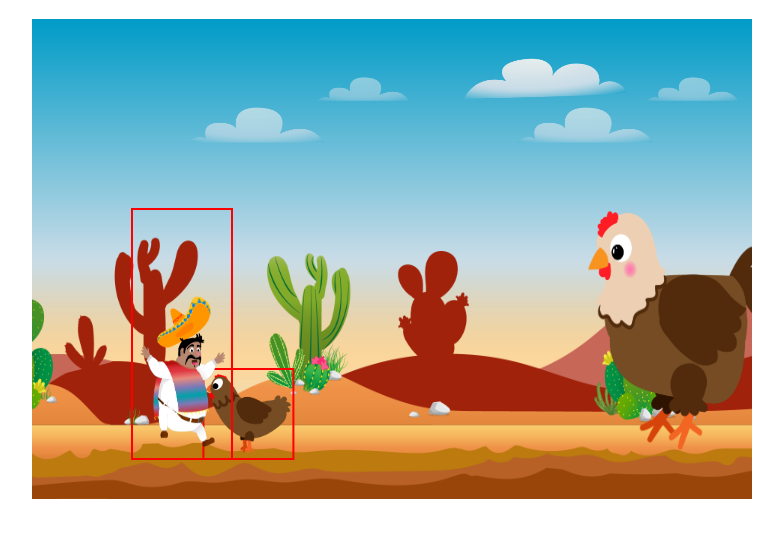
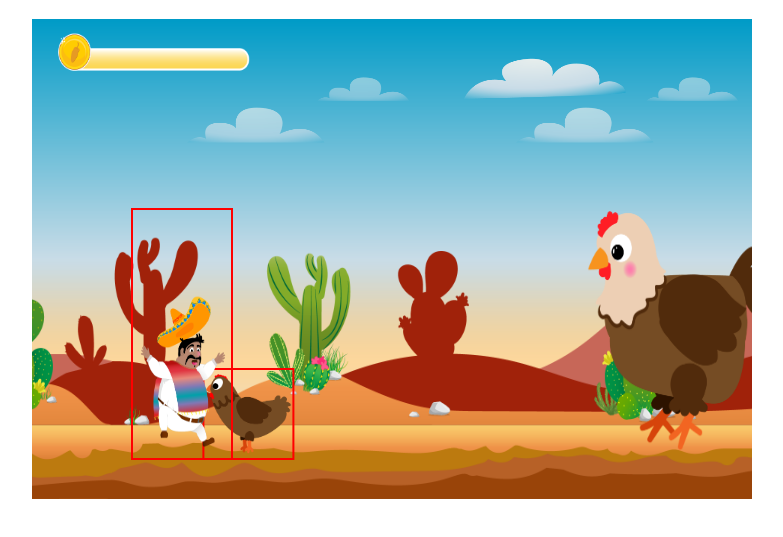
Before and after one commit to LukasStrnad-exe/El-Pollo-Loco, a plain HTML site: page index.html in a window 1280 px wide. Shown: the part 61-598 px from the top of the page, without its empty margins (248-1031 px from the left). Drawn offline with Linux system fonts and the light colour scheme.

Commit message:
added lifebar

```diff
--- /dev/null
+++ b/classes/drawable-object.class.js
@@ -0,0 +1,40 @@
+class DrawableObject {
+
+    x = 20;
+    y = 280;
+    img;
+    height = 150;
+    width = 100;
+    ImageCache = {};
+    currentImage = 0;
+
+
+    loadImage(path) {
+        this.img = new Image();
+        this.img.src = path;
+    }
+
+    loadImages(arr) {
+        arr.forEach((path) => {
+            let img = new Image();
+            img.src = path;
+            this.ImageCache[path] = img;
+        });
+    }
+
+    draw(ctx) {
+        ctx.drawImage(this.img, this.x, this.y, this.width, this.height);
+    }
+
+    drawFrame(ctx) {
+        if (this instanceof Character || this instanceof Chicken) {
+            ctx.beginPath();
+            ctx.lineWidth = "2";
+            ctx.strokeStyle = "red";
+            ctx.rect(this.x, this.y, this.width, this.height);
+            ctx.stroke();
+        }
+    }
+
+
+}
--- a/classes/movable-object.class.js
+++ b/classes/movable-object.class.js
@@ -1,11 +1,4 @@
-class MovableObject {
-    x = 20;
-    y = 280;
-    img;
-    height = 150;
-    width = 100;
-    ImageCache = {};
-    currentImage = 0;
+class MovableObject extends DrawableObject{
     speed = 0.2;
     otherDirection = false;
     speedY = 0;
@@ -26,19 +19,6 @@ class MovableObject {
         return this.y < 180;
     }
 
-    loadImage(path) {
-        this.img = new Image();
-        this.img.src = path;
-    }
-
-    loadImages(arr) {
-        arr.forEach((path) => {
-            let img = new Image();
-            img.src = path;
-            this.ImageCache[path] = img;
-        });
-    }
-
     hit() {
         this.energy -= 1;
         if (this.energy <= 0) {
@@ -56,20 +36,6 @@ class MovableObject {
 
     isDead() {
         return this.energy === 0;
-    }
-
-    draw(ctx) {
-        ctx.drawImage(this.img, this.x, this.y, this.width, this.height);
-    }
-
-    drawFrame(ctx) {
-        if (this instanceof Character || this instanceof Chicken) {
-            ctx.beginPath();
-            ctx.lineWidth = "2";
-            ctx.strokeStyle = "red";
-            ctx.rect(this.x, this.y, this.width, this.height);
-            ctx.stroke();
-        }
     }
 
     isColliding (obj) {
--- /dev/null
+++ b/classes/status-bar.class.js
@@ -0,0 +1,45 @@
+class StatusBar extends DrawableObject {
+    IMAGES = [
+        "../El-Pollo-Loco/assets/img/7_statusbars/1_statusbar/1_statusbar_coin/green/0.png",
+        "../El-Pollo-Loco/assets/img/7_statusbars/1_statusbar/1_statusbar_coin/green/20.png",
+        "../El-Pollo-Loco/assets/img/7_statusbars/1_statusbar/1_statusbar_coin/green/40.png",
+        "../El-Pollo-Loco/assets/img/7_statusbars/1_statusbar/1_statusbar_coin/green/60.png",
+        "../El-Pollo-Loco/assets/img/7_statusbars/1_statusbar/1_statusbar_coin/green/80.png",
+        "../El-Pollo-Loco/assets/img/7_statusbars/1_statusbar/1_statusbar_coin/green/100.png"
+    ];
+
+    percentage = 100;
+
+    constructor() {
+        super();
+        this.loadImages(this.IMAGES);
+        this.x= 20;
+        this.y = 0;
+        this.width = 200;
+        this.height = 60;
+        this.setPercentage(100);
+    }
+
+    setPercentage(percentage) {
+        this.percentage = percentage;
+        let path = this.IMAGES[this.resolveImageIndex()];
+        this.img = this.ImageCache[path];
+
+    }
+
+    resolveImageIndex() {
+        if (this.percentage == 100) {
+            return 5;
+        } else if (this.percentage > 80) {
+            return 4;
+        } else if (this.percentage > 60) {
+            return 3;
+        }  else if (this.percentage > 40) {
+            return 2;
+        } else if (this.percentage > 20) {
+            return 1;
+        } else {
+            return 0;
+        }
+    }
+}
--- /dev/null
+++ b/classes/throwable-object.class.js
@@ -0,0 +1,6 @@
+class ThrowableObject extends MovableObject {
+    constructor(x, y, width, height, color, speed, direction, damage) {
+        super(x, y, width, height, color, speed, direction);
+        this.damage = damage;
+    }
+}
--- a/classes/world.class.js
+++ b/classes/world.class.js
@@ -5,6 +5,7 @@ class World{
     ctx;
     keyboard;
     camera_x = 0;
+    statusBar = new StatusBar();
 
     constructor(canvas, keyboard){
         this.ctx = canvas.getContext("2d");
@@ -23,8 +24,8 @@ class World{
         setInterval(() => {
             this.level.enemies.forEach(enemy => {
                 if (this.character.isColliding(enemy)) {
-                    this.character.hit()
-                    console.log(this.character.energy);
+                    this.character.hit();
+                    this.statusBar.setPercentage(this.character.energy);
                 }
             });
         }, 1000 / 60);
@@ -38,8 +39,10 @@ class World{
         this.addObjectsToMap(this.level.backgroundObjects);
         this.addObjectsToMap(this.level.enemies);
         this.addObjectsToMap(this.level.clouds);
-
         this.addToMap(this.character);
+        this.ctx.translate(-this.camera_x, 0);
+        this.addToMap(this.statusBar);
+        this.ctx.translate(this.camera_x, 0);
 
         this.ctx.translate(-this.camera_x, 0);
 
--- a/index.html
+++ b/index.html
@@ -7,15 +7,18 @@
     <link rel="icon" type="image/x-icon" href="img/favicon.png" />
 
     <link rel="stylesheet" href="style.css" />
+    <script src="classes/drawable-object.class.js" defer></script>
     <script src="classes/movable-object.class.js" defer></script>
     <script src="classes/character.class.js" defer></script>
     <script src="classes/chicken.class.js" defer></script>
     <script src="classes/cloud.class.js" defer></script>
+    <script src="classes/status-bar.class.js" defer></script>
     <script src="classes/world.class.js" defer></script>
     <script src="classes/background-object.class.js" defer></script>
     <script src="classes/keyboard.class.js" defer></script>
     <script src="classes/level.class.js" defer></script>
     <script src="classes/endboss.class.js" defer></script>
+    <script src="classes/throwable-object.class.js" defer></script>
     <script src="levels/level1.js" defer></script>
     <script src="js/game.js" defer></script>
   </head>
```
